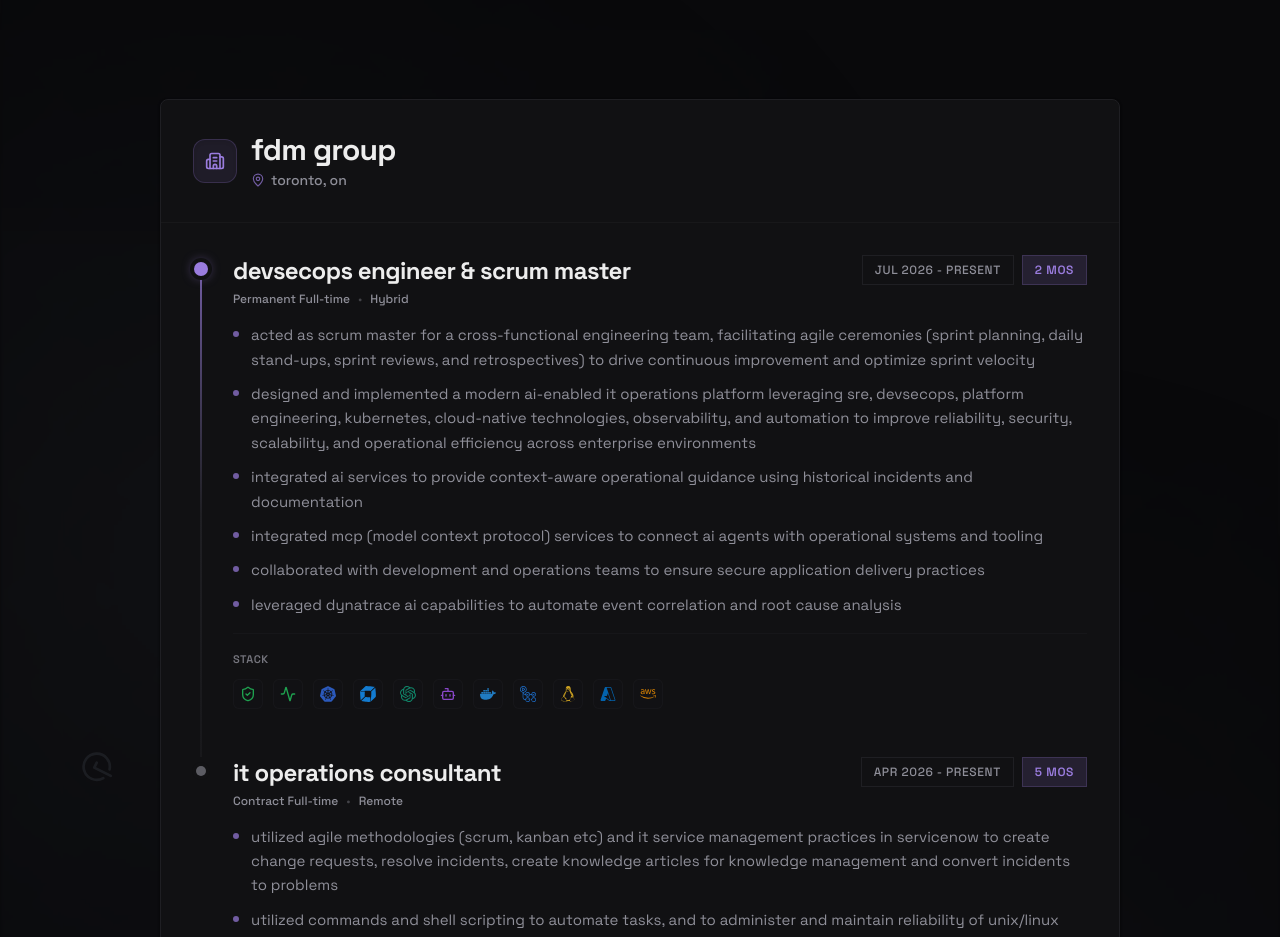
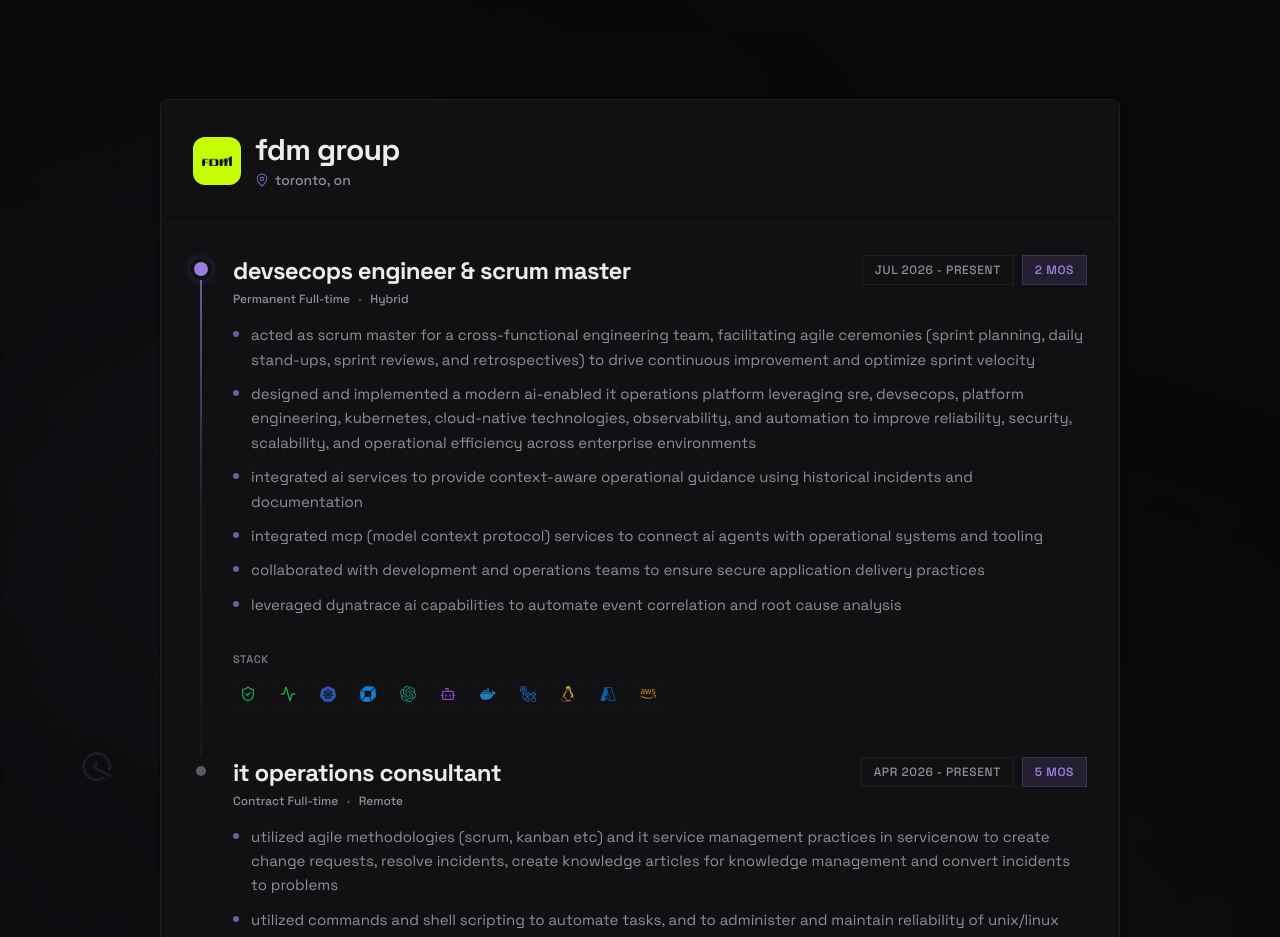
Before and after one commit to junaydirfan/portfolio, a Next.js app: page / in a window 1280 px wide. Shown: the part 6082-7019 px from the top of the page. Built offline with nearby package versions, Linux system fonts and the light colour scheme; no server answers.

Commit message:
feat: add Experience component with professional timeline and FDM Group logo

```diff
--- a/components/experience.tsx
+++ b/components/experience.tsx
@@ -1,6 +1,6 @@
 "use client"
 
-// Import ElementType from React
+import Image from "next/image";
 import { Badge } from "@/components/ui/badge";
 import { motion, useInView } from "framer-motion"
 import React, { useRef, useState, useEffect, type ElementType } from "react";
@@ -161,6 +161,7 @@ interface RoleItem {
 
 interface ExperienceItem {
   company: string
+  logo?: string
   location?: string
   period?: string
   duration?: string
@@ -206,6 +207,7 @@ export default function Experience() {
   const experiences: ExperienceItem[] = [
     {
       company: "fdm group",
+      logo: "/images/fdm-logo.png",
       location: "toronto, on",
       roles: [
         {
@@ -329,9 +331,21 @@ export default function Experience() {
                       <CardHeader className="p-6 md:p-8 pb-5 border-b border-border/50 bg-secondary/5">
                         <div className="flex flex-col sm:flex-row sm:justify-between sm:items-center gap-4">
                           <div className="flex items-center gap-3.5">
-                            <div className="h-10 w-10 sm:h-11 sm:w-11 rounded-xl bg-primary/10 border border-primary/20 flex items-center justify-center text-primary font-bold text-lg flex-shrink-0 shadow-inner">
-                              <Building2 className="w-5 h-5" />
-                            </div>
+                            {exp.logo ? (
+                              <div className="h-11 w-11 sm:h-12 sm:w-12 rounded-xl overflow-hidden flex-shrink-0 shadow-md border border-[#c5ff00]/40 relative flex items-center justify-center bg-[#c5ff00] p-1.5 sm:p-2">
+                                <Image
+                                  src={exp.logo}
+                                  alt={exp.company}
+                                  width={48}
+                                  height={48}
+                                  className="h-full w-full object-contain brightness-0"
+                                />
+                              </div>
+                            ) : (
+                              <div className="h-10 w-10 sm:h-11 sm:w-11 rounded-xl bg-primary/10 border border-primary/20 flex items-center justify-center text-primary font-bold text-lg flex-shrink-0 shadow-inner">
+                                <Building2 className="w-5 h-5" />
+                              </div>
+                            )}
                             <div>
                               <CardTitle className="text-2xl md:text-3xl font-bold tracking-tight">
                                 {exp.company}
```
Also changed, not shown: public/images/fdm-logo.png (added).
